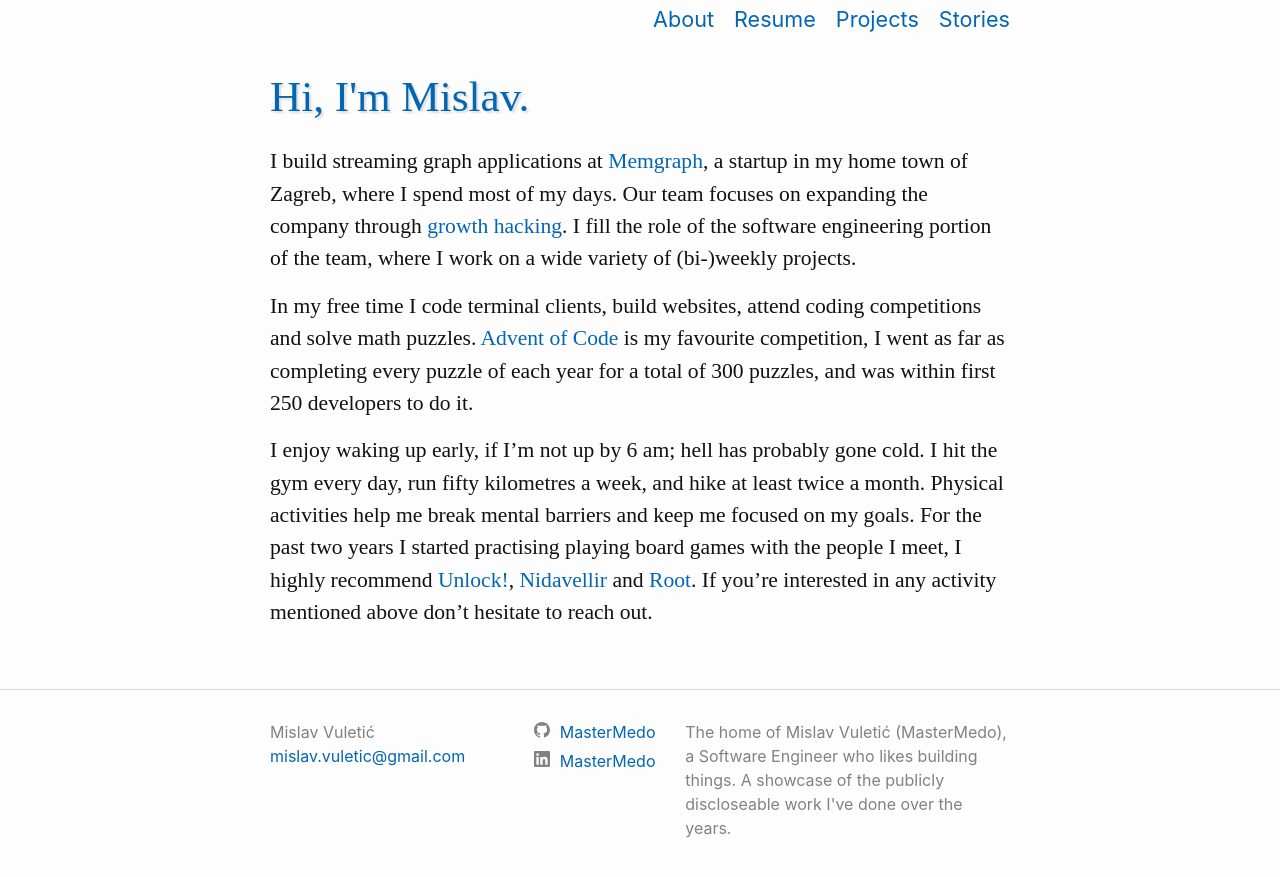
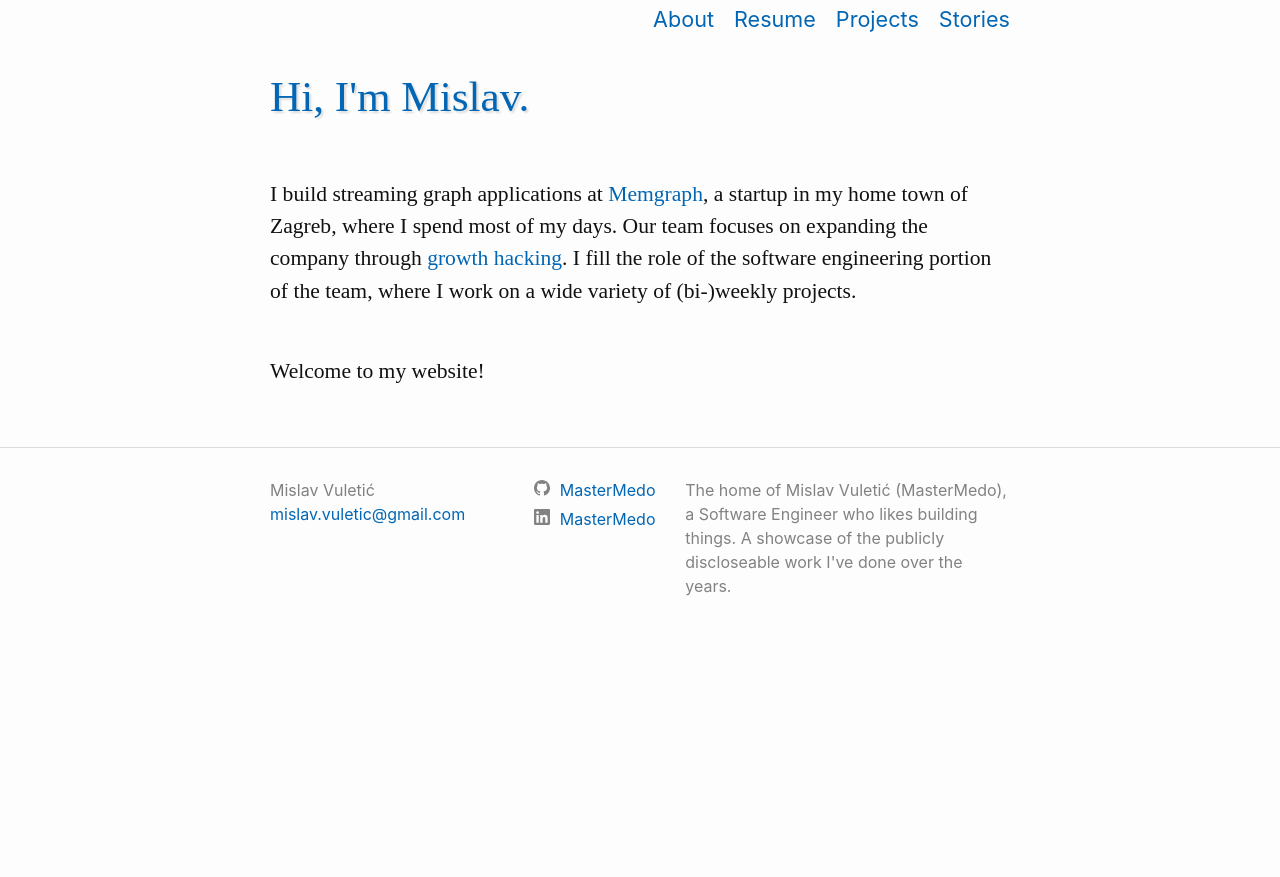
Before and after one commit to MasterMedo/mastermedo.github.io, a Jekyll site: the page built from about.md, in a window 1280 px wide and 900 px high, scrolled down 610 px. Shown: the top 877 px of the window. Built offline with Jekyll 4.4.1, drawn with Linux system fonts in a browser that asks for light colours; after the commit the page ends 1268 px from its top, so only the background shows below that.

Commit message:
update about me page

```diff
--- a/about.md
+++ b/about.md
@@ -7,15 +7,19 @@ redirect_from: /
 
 <h2>Hi, I'm Mislav.</h2>
 
+\\
 I build streaming graph applications at [Memgraph](https://memgraph.com), a startup in my home town of Zagreb, where I spend most of my days.
 Our team focuses on expanding the company through [growth hacking](https://en.wikipedia.org/wiki/Growth_hacking).
 I fill the role of the software engineering portion of the team, where I work on a wide variety of (bi-)weekly projects.
 
-In my free time I code terminal clients, build websites, attend coding competitions and solve math puzzles.
-[Advent of Code](https://adventofcode.com) is my favourite competition, I went as far as completing every puzzle of each year for a total of 300 puzzles, and was within first 250 developers to do it.
+<!-- In my free time I code terminal clients, build websites, attend coding competitions and solve math puzzles. -->
+<!-- [Advent of Code](https://adventofcode.com) is my favourite competition, I went as far as completing every puzzle of each year for a total of 300 puzzles, and was within first 250 developers to do it. -->
 
-I enjoy waking up early, if I'm not up by 6 am; hell has probably gone cold.
-I hit the gym every day, run fifty kilometres a week, and hike at least twice a month.
-Physical activities help me break mental barriers and keep me focused on my goals.
-For the past two years I started practising playing board games with the people I meet, I highly recommend [Unlock!](https://www.spacecowboys.fr/unlock-english), [Nidavellir](https://www.grrre-games.com/nidavellir) and [Root](https://ledergames.com/products/root-a-game-of-woodland-might-and-right).
-If you're interested in any activity mentioned above don't hesitate to reach out.
+<!-- I enjoy waking up early, if I'm not up by 6 am; hell has probably gone cold. -->
+<!-- I hit the gym every day, run fifty kilometres a week, and hike at least twice a month. -->
+<!-- Physical activities help me break mental barriers and keep me focused on my goals. -->
+<!-- For the past two years I started practising playing board games with the people I meet, I highly recommend [Unlock!](https://www.spacecowboys.fr/unlock-english), [Nidavellir](https://www.grrre-games.com/nidavellir) and [Root](https://ledergames.com/products/root-a-game-of-woodland-might-and-right). -->
+<!-- If you're interested in any activity mentioned above don't hesitate to reach out. -->
+
+\\
+Welcome to my website!
```
